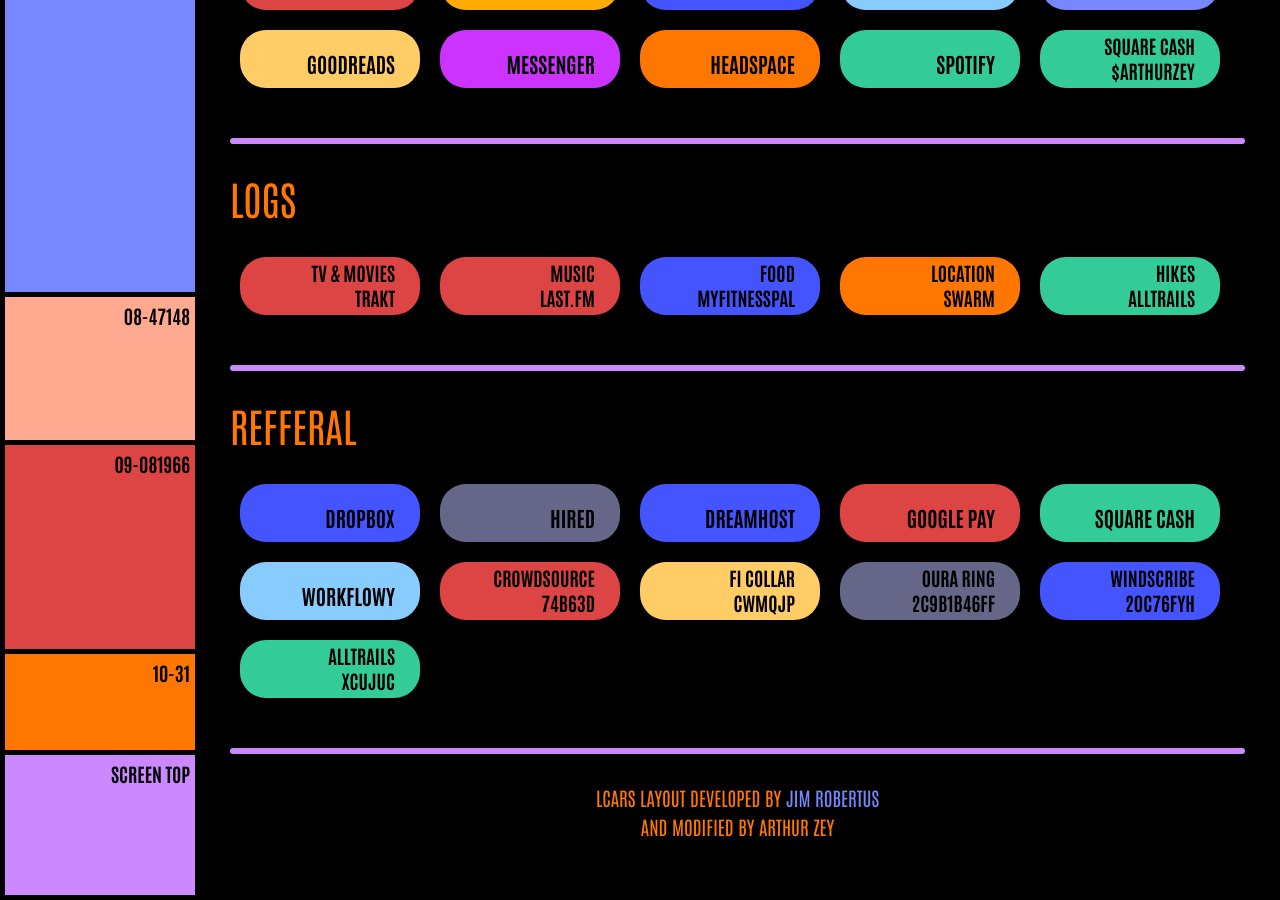
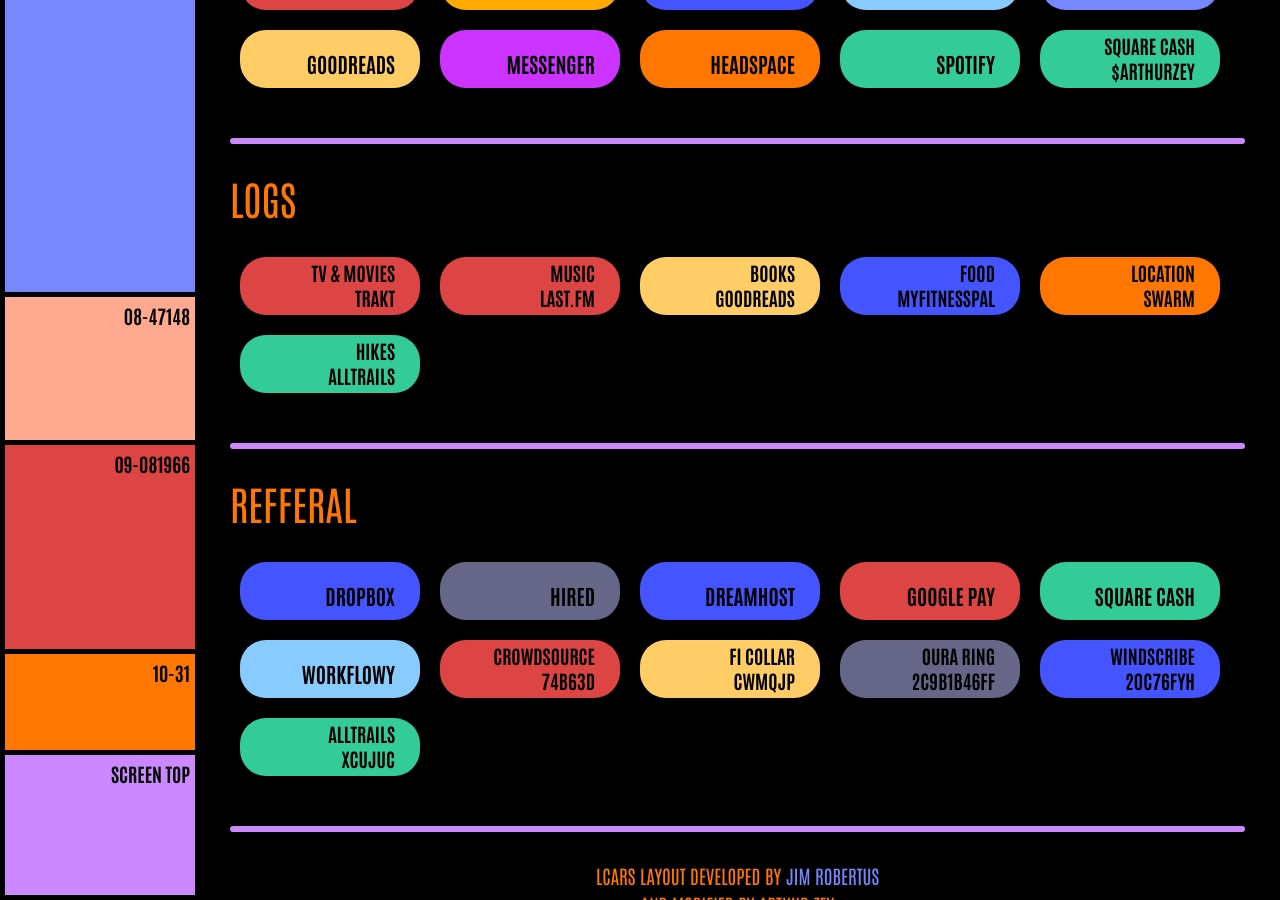
Before and after one commit to ArthurZey/arthurzey.github.io, a Jekyll site: the page built from _pages/stubs/routines.md, in a window 1280 px wide and 900 px high, scrolled down 1101 px. Built offline with Jekyll 4.4.1, drawn with Linux system fonts in a browser that asks for light colours.

Commit message:
added book log on Goodreads

```diff
--- a/_layouts/lcars-classic.html
+++ b/_layouts/lcars-classic.html
@@ -272,6 +272,7 @@
 						<div class="buttons">
 							<a href="https://trakt.tv/users/arthurzey/history" target="_blank" class="two-rows red">TV & Movies<br />Trakt</a>
 	            <a href="https://www.last.fm/user/ArthurZey/library" target="_blank" class="two-rows red">Music<br />last.fm</a>
+							<a href="https://www.goodreads.com/review/list/112945867-arthur-zey?shelf=read&sort=date_read&order=d" target="_blank" class="two-rows sunflower">Books<br />Goodreads</a>
 	            <a href="http://www.myfitnesspal.com/food/diary/ArthurZey" target="_blank" class="two-rows blue">Food<br />MyFitnessPal</a>
 	            <a href="https://foursquare.com/logicalarthur/history" target="_blank" class="two-rows orange">Location<br />Swarm</a>
 	            <a href="https://www.alltrails.com/members/arthur-zey/completed" target="_blank" class="two-rows green">Hikes<br />AllTrails</a>
```
